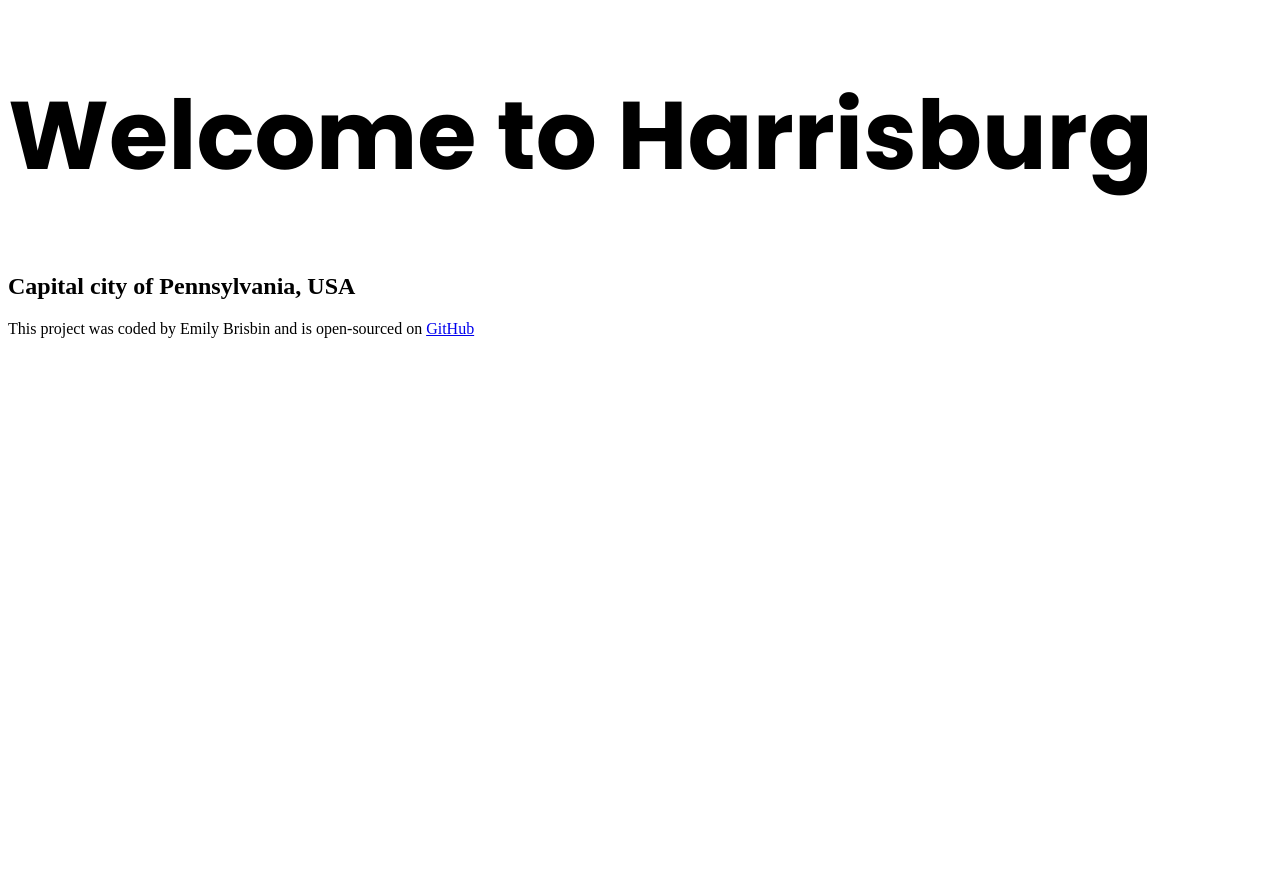
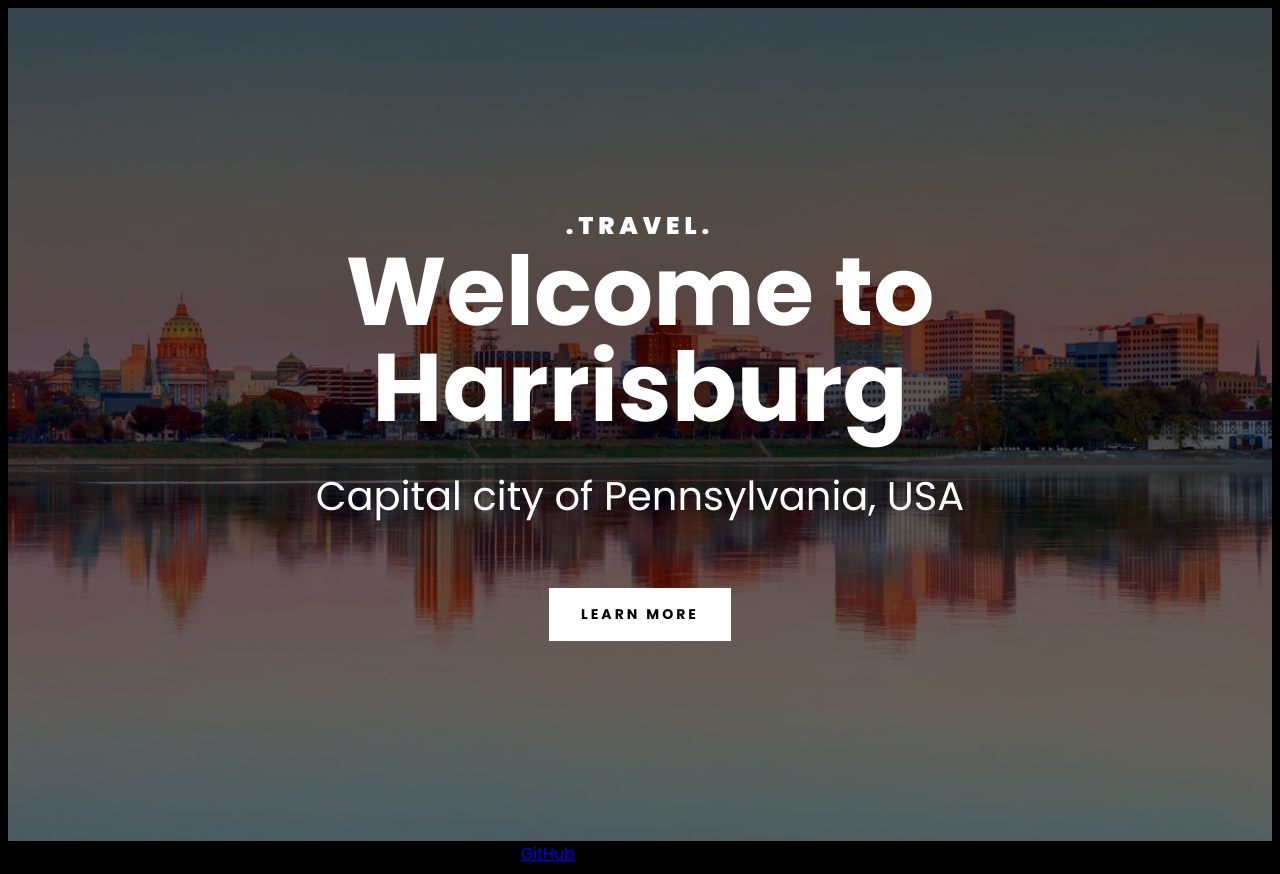
Before and after one commit to emilyyvonne/Responsive-Travel-Project, a plain HTML site: page index.html in a window 1280 px wide. Before the commit the page ends 800 px from the top, so only its background shows below. Drawn offline with Linux system fonts and the light colour scheme.

Commit message:
added image, container, and hero

```diff
--- a/index.html
+++ b/index.html
@@ -13,8 +13,13 @@
     <title>Harrisburg Travel</title>
   </head>
   <body>
+    <div class="container">
+      <header>
+        <h3>.TRAVEL.</h3>
         <h1>Welcome to Harrisburg</h1>
         <h2>Capital city of Pennsylvania, USA</h2>
+        <a href="#more">Learn More</a>
+      </header>
       <footer>
         This project was coded by Emily Brisbin and is open-sourced on
         <a
@@ -24,5 +29,6 @@
           GitHub
         </a>
       </footer>
+    </div>
   </body>
 </html>
--- a/src/styles.css
+++ b/src/styles.css
@@ -1,7 +1,67 @@
-h1 {
+body {
   font-family: "Poppins", sans-serif;
+  background-color: black;
+}
+.container {
+  max-width: 1400px;
+  margin: 0 auto;
+}
+header {
+  background-image: linear-gradient(rgba(0, 0, 0, 0.6), rgba(0, 0, 0, 0.6)),
+    url("../images/harrisburg.png");
+  background-repeat: no-repeat;
+  background-size: cover;
+  color: white;
+  text-align: center;
+  padding: 200px;
+}
+header h1 {
   font-weight: 700;
   font-style: normal;
   font-size: 96px;
-  line-height: 144px;
+  line-height: 1;
+  margin: 0;
 }
+header h2 {
+  font-weight: 400;
+  font-size: 40px;
+  line-height: 1.5;
+  margin: 30px 0;
+}
+header h3 {
+  font-weight: 900;
+  font-size: 24px;
+  line-height: 1.5;
+  letter-spacing: 5px;
+  margin: 0;
+}
+header a {
+  font-weight: 700;
+  font-size: 14px;
+  line-height: 1.5;
+
+  text-align: center;
+  letter-spacing: 3px;
+  text-decoration: none;
+  background: white;
+  color: black;
+  padding: 16px 32px;
+  margin-top: 32px;
+  display: inline-block;
+  text-transform: uppercase;
+}
+
+@media (max-width: 900px) {
+  header {
+    padding: 60px 0;
+  }
+  header h1 {
+    font-size: 48px;
+  }
+  header h2 {
+    font-size: 20px;
+  }
+  header h3 {
+    font-size: 12px;
+  }
+}
```
Also changed, not shown: images/harrisburg.png (added), images/harrisburgwideview.webp (added). Lines whose indentation alone changed are shown as unchanged.
